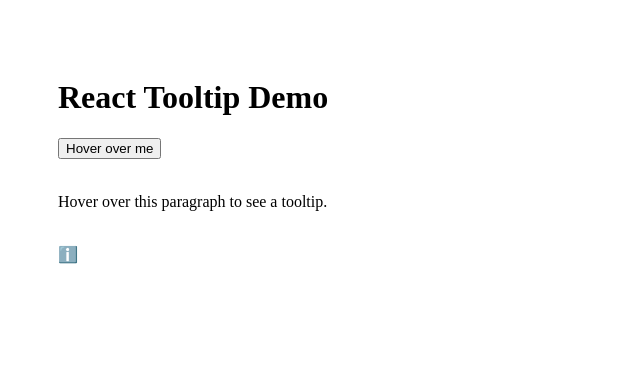
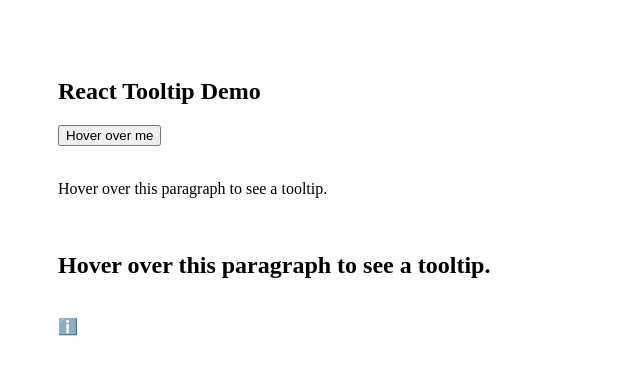
Before and after one commit to acciojob/react-composition-3-bharatjivv, a React app: page / in a window 1280 px wide. Shown: the top 374 px of the page, without its empty margins (0-640 px from the left). Built offline with nearby package versions, Linux system fonts and the light colour scheme.

Commit message:
added h2

```diff
--- a/src/components/App.js
+++ b/src/components/App.js
@@ -4,7 +4,7 @@ import Tooltip from './Tooltip';
 function App() {
   return (
     <div style={{ padding: '50px' }}>
-      <h1>React Tooltip Demo</h1>
+      <h2>React Tooltip Demo</h2>
 
       <Tooltip text="This is a tooltip for the button!">
         <button>Hover over me</button>
@@ -18,6 +18,12 @@ function App() {
 
       <br /><br />
 
+      <Tooltip text="This is some tooltip text for a paragraph.">
+        <h2>Hover over this paragraph to see a tooltip.</h2>
+      </Tooltip>
+
+      <br /><br />
+
       <Tooltip text="Even icons can have tooltips!">
         <span role="img" aria-label="info">ℹ️</span>
       </Tooltip>
```
